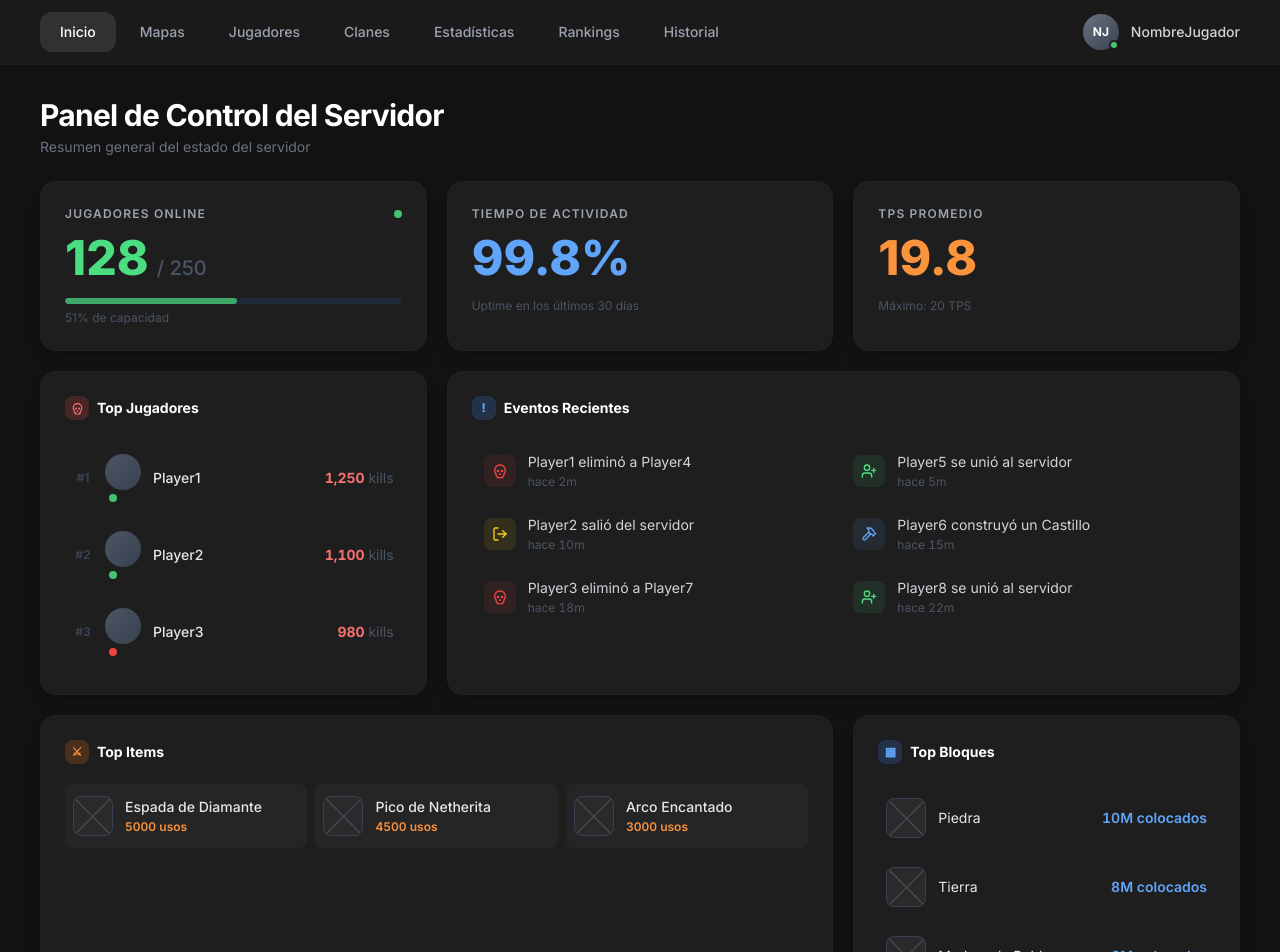
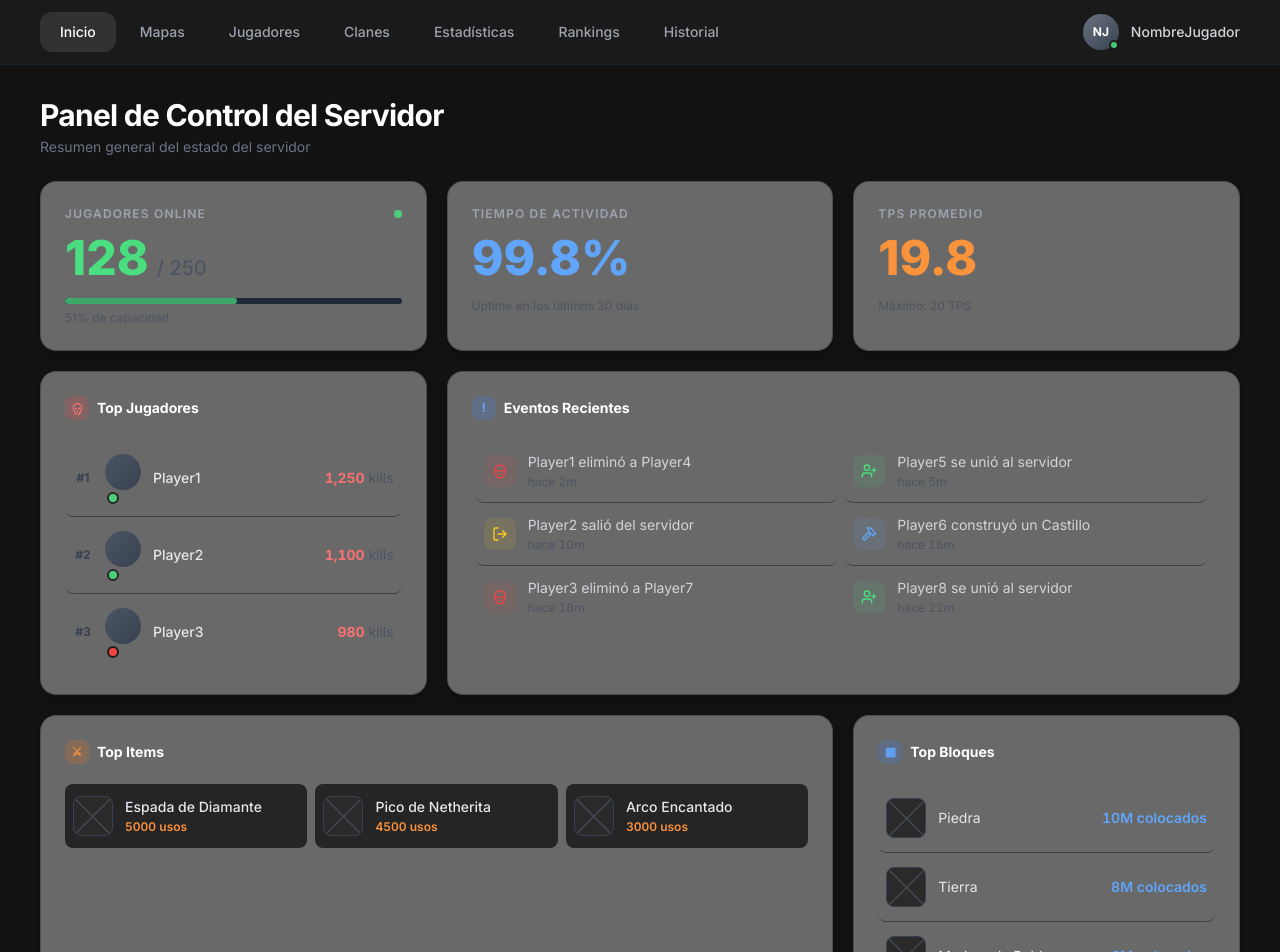
Before and after one commit to bautista237/ArCraft, a React (Vite) app in the folder frontend/: page / in a window 1280 px wide. Shown: the top 952 px of the page. Built offline with nearby package versions, Linux system fonts and the light colour scheme.

Commit message:
Enhance App component with improved UI, dynamic event icons, and responsive layout adjustments

```diff
--- a/frontend/src/App.jsx
+++ b/frontend/src/App.jsx
@@ -114,7 +114,7 @@
                 }}>
 
                     {/* Stat 1: Jugadores Online */}
-                    <div className="stat-card bg-[#1e1e1e] p-6 rounded-2xl shadow-lg border border-gray-800/40" style={{ gridArea: 'stat1' }}>
+                    <div className="stat-card bg-[#696969] p-6 rounded-2xl shadow-lg border border-gray-800/40" style={{ gridArea: 'stat1' }}>
                         <div className="flex items-center justify-between mb-3">
                             <h3 className="text-gray-400 text-xs font-semibold uppercase tracking-widest">Jugadores Online</h3>
                             <div className="w-2 h-2 rounded-full bg-green-400 badge-online" />
@@ -130,21 +130,21 @@
                     </div>
 
                     {/* Stat 2: Tiempo de Actividad */}
-                    <div className="stat-card bg-[#1e1e1e] p-6 rounded-2xl shadow-lg border border-gray-800/40" style={{ gridArea: 'stat2' }}>
+                    <div className="stat-card bg-[#696969] p-6 rounded-2xl shadow-lg border border-gray-800/40" style={{ gridArea: 'stat2' }}>
                         <h3 className="text-gray-400 text-xs font-semibold uppercase tracking-widest mb-3">Tiempo de Actividad</h3>
                         <span className="text-5xl font-extrabold text-blue-400">99.8%</span>
                         <p className="text-xs text-gray-600 mt-4">Uptime en los últimos 30 días</p>
                     </div>
 
                     {/* Stat 3: TPS */}
-                    <div className="stat-card bg-[#1e1e1e] p-6 rounded-2xl shadow-lg border border-gray-800/40" style={{ gridArea: 'stat3' }}>
+                    <div className="stat-card bg-[#696969] p-6 rounded-2xl shadow-lg border border-gray-800/40" style={{ gridArea: 'stat3' }}>
                         <h3 className="text-gray-400 text-xs font-semibold uppercase tracking-widest mb-3">TPS Promedio</h3>
                         <span className="text-5xl font-extrabold text-orange-400">19.8</span>
                         <p className="text-xs text-gray-600 mt-4">Máximo: 20 TPS</p>
                     </div>
 
                     {/* Top Jugadores — columna angosta */}
-                    <div className="bg-[#1e1e1e] p-6 rounded-2xl shadow-lg border border-gray-800/40 flex flex-col" style={{ gridArea: 'players' }}>
+                    <div className="bg-[#696969] p-6 rounded-2xl shadow-lg border border-gray-800/40 flex flex-col" style={{ gridArea: 'players' }}>
                         <h3 className="text-sm font-bold text-white mb-5 flex items-center gap-2">
                             <span className="w-6 h-6 rounded-lg bg-red-500/20 flex items-center justify-center">
                                 <Skull size={13} className="text-red-400" />
@@ -181,7 +181,7 @@
                     </div>
 
                     {/* Eventos Recientes — columna ancha (span 2) */}
-                    <div className="bg-[#1e1e1e] p-6 rounded-2xl shadow-lg border border-gray-800/40 flex flex-col" style={{ gridArea: 'events' }}>
+                    <div className="bg-[#696969] p-6 rounded-2xl shadow-lg border border-gray-800/40 flex flex-col" style={{ gridArea: 'events' }}>
                         <h3 className="text-sm font-bold text-white mb-5 flex items-center gap-2">
                             <span className="w-6 h-6 rounded-lg bg-blue-500/20 flex items-center justify-center">
                                 <span className="text-blue-400 text-xs font-black">!</span>
@@ -209,7 +209,7 @@
                     </div>
 
                     {/* Top Items — span 2 */}
-                    <div className="bg-[#1e1e1e] p-6 rounded-2xl shadow-lg border border-gray-800/40" style={{ gridArea: 'items' }}>
+                    <div className="bg-[#696969] p-6 rounded-2xl shadow-lg border border-gray-800/40" style={{ gridArea: 'items' }}>
                         <h3 className="text-sm font-bold text-white mb-5 flex items-center gap-2">
                             <span className="w-6 h-6 rounded-lg bg-orange-500/20 flex items-center justify-center text-orange-400 text-xs font-bold">⚔</span>
                             Top Items
@@ -231,7 +231,7 @@
                     </div>
 
                     {/* Top Bloques — columna angosta */}
-                    <div className="bg-[#1e1e1e] p-6 rounded-2xl shadow-lg border border-gray-800/40" style={{ gridArea: 'blocks' }}>
+                    <div className="bg-[#696969] p-6 rounded-2xl shadow-lg border border-gray-800/40" style={{ gridArea: 'blocks' }}>
                         <h3 className="text-sm font-bold text-white mb-5 flex items-center gap-2">
                             <span className="w-6 h-6 rounded-lg bg-blue-500/20 flex items-center justify-center text-blue-400 text-xs font-bold">▦</span>
                             Top Bloques
```
